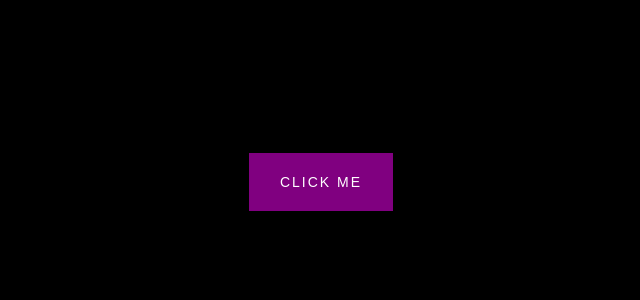
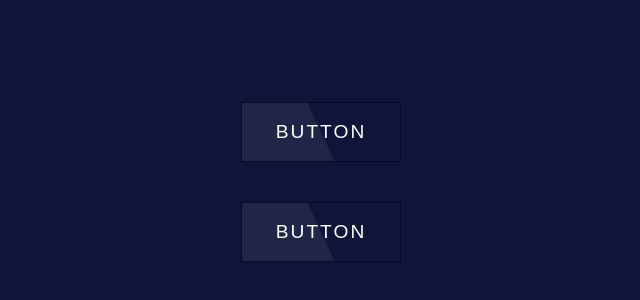
Before and after one commit to veeteefunk/btn-ripple-fx, a plain HTML site: page index.html in a window 1280 px wide. Shown: the part 218-518 px from the top of the page, without its empty margins (319-959 px from the left). Drawn offline with Linux system fonts and the light colour scheme.

Commit message:
Add files via upload

```diff
--- a/index.html
+++ b/index.html
@@ -5,12 +5,18 @@
     <meta http-equiv="X-UA-Compatible" content="IE=edge">
     <meta name="viewport" content="width=device-width, initial-scale=1.0">
     <link rel="stylesheet" href="style.css">
-    <title>Button Ripple Effect | Javascript</title>
+    <title>Button Hover Effects</title>
 </head>
 <body>
 
-    <button class="ripple">Click Me</button>
+    <div class="container">
+        <a href="#">
+            <span>Button</span>
+        </a>
+        <a href="#">
+            <span>Button</span>
+        </a>
+    </div>
 
-    <script src="app.js"></script>
 </body>
 </html>
--- a/style.css
+++ b/style.css
@@ -1,48 +1,88 @@
 * {
+    margin: 0;
+    padding: 0;
     box-sizing: border-box;
+    font-family: sans-serif;
 }
 
 body {
-    background-color: #000;
-    font-family: sans-serif;
     display: flex;
+    justify-content: center;
     align-items: center;
-    justify-content: center;
-    height: 100vh;
-    overflow: hidden;
-    margin: 0;
+    min-height: 100vh;
+    background: #0e1538;
 }
 
-button {
-    background-color: purple;
-    color: #fff;
-    border: 1px purple solid;
-    font-size: 14px;
+.container {
+    display: flex;
+    justify-content: center;
+    align-items: center;
+    flex-direction: column;
+}
+
+.container a {
+    position: relative;
+    width: 160px;
+    height: 60px;
+    display: inline-block;
+    background: #fff;
+    margin: 20px;
+}
+
+.container a:before,
+.container a:after {
+    content: '';
+    position: absolute;
+    inset: 0;
+    background: #f00;
+    transition: 0.5s;
+}
+
+.container a:nth-child(1):before,
+.container a:nth-child(1):after {
+    background: linear-gradient(45deg, #00ccff, #0e1538, #d400d4);
+}
+.container a:nth-child(2):before,
+.container a:nth-child(2):after {
+    background: linear-gradient(45deg, #ff075b, #0e1538, #1aff22);
+}
+
+.container a:hover:before {
+    inset: -3px;
+}
+
+.container a:hover:after {
+    inset: -3px;
+    filter: blur(10px);
+}
+
+.container a span {
+    position: absolute;
+    top: 0;
+    left: 0;
+    width: 100%;
+    height: 100%;
+    display: inline-block;
+    background: #0e1538;
+    z-index: 10;
+    display: flex;
+    justify-content: center;
+    align-items: center;
+    font-size: 1.2em;
     text-transform: uppercase;
     letter-spacing: 2px;
-    padding: 20px 30px;
+    color: #fff;
+    border: 1px solid #040a29;
     overflow: hidden;
-    margin: 10px 0;
-    position: relative;
 }
 
-button:focus {
-    outline: none;
+.container a span::before {
+    content: '';
+    position: absolute;
+    top: 0;
+    left: -50%;
+    width: 100%;
+    height: 100%;
+    background: rgba(255,255,255,0.075);
+    transform: skew(25deg);
 }
-
-button .circle {
-    position: absolute;
-    background-color: #fff;
-    width: 100px;
-    height: 100px;
-    border-radius: 50%;
-    transform: translate(-50%, -50%) scale(0);
-    animation: scale 0.5s ease-out;
-}
-
-@keyframes scale {
-    to {
-        transform: translate(-50%, 50%) scale(3);
-        opacity: 0;
-    }
-}
```
